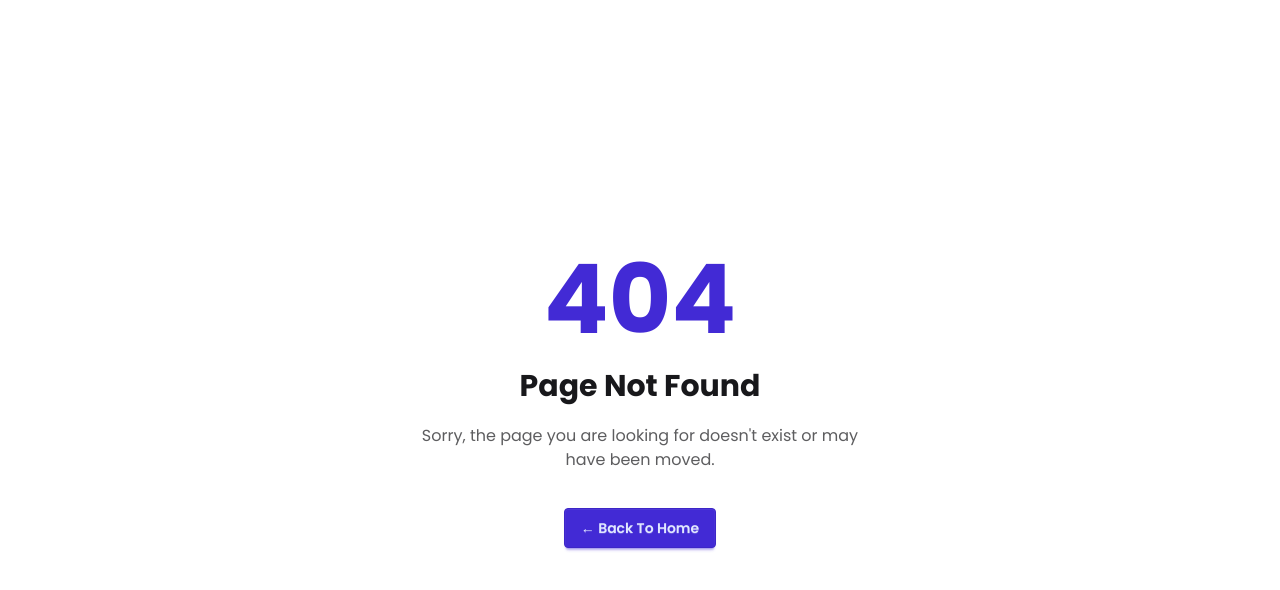
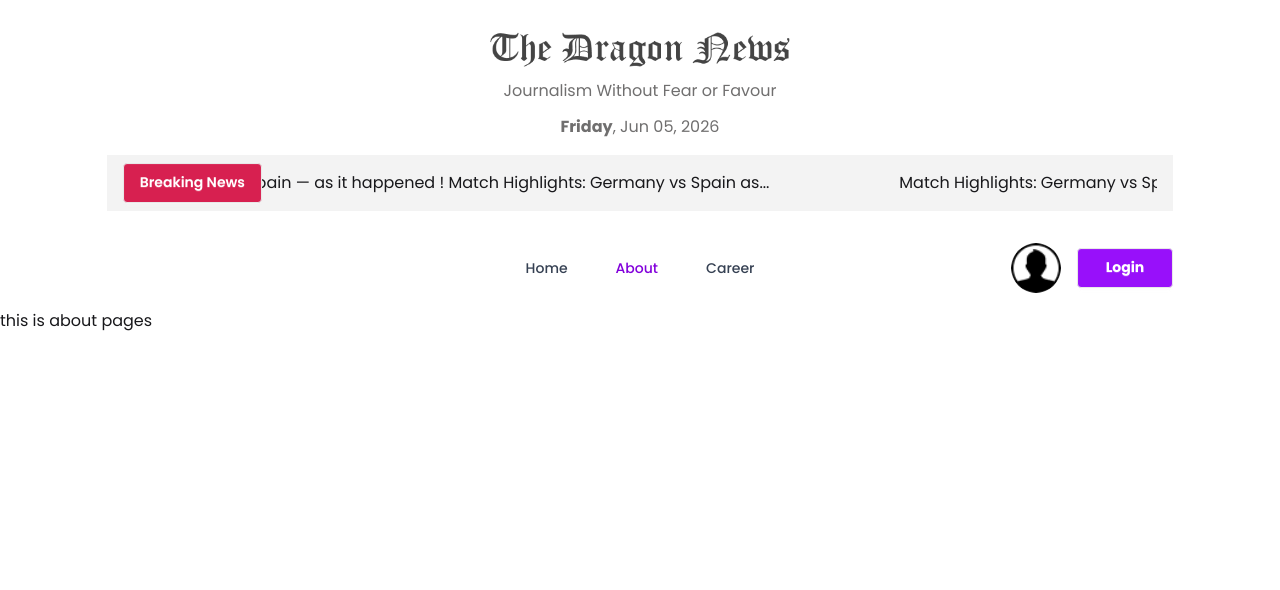
Before and after one commit to sakibulislam75/dragon-news, a Next.js app: page /about in a window 1280 px wide. Before the commit this address had no page. Shown: the top 590 px of the page. Built offline with nearby package versions, Linux system fonts and the light colour scheme.

Commit message:
feat: highlight active navbar links

```diff
--- /dev/null
+++ b/src/app/(main)/about/page.jsx
@@ -0,0 +1,11 @@
+import React from 'react';
+
+const AboutPage = () => {
+   return (
+      <div>
+         <h1>this is about pages</h1>
+      </div>
+   );
+};
+
+export default AboutPage;
--- /dev/null
+++ b/src/app/(main)/career/page.jsx
@@ -0,0 +1,11 @@
+import React from 'react';
+
+const CareerPage = () => {
+   return (
+      <div>
+         <h1>This is the Career Page</h1>
+      </div>
+   );
+};
+
+export default CareerPage;
--- a/src/app/not-found.jsx
+++ b/src/app/not-found.jsx
@@ -4,16 +4,18 @@
    return (
       <section className="min-h-screen flex items-center justify-center px-4">
          <div className="text-center space-y-5">
-            <h1 className="text-8xl font-extrabold text-primary">404</h1>
+            <h1 className="text-8xl font-extrabold text-purple-600">404</h1>
 
-            <h2 className="text-3xl font-bold">Page Not Found</h2>
+            <h2 className="text-3xl font-bold text-purple-900">Page Not Found</h2>
 
-            <p className="text-base-content/70 max-w-md mx-auto">
+            <p className="text-gray-600 max-w-md mx-auto">
                Sorry, the page you are looking for doesn't exist or may have been moved.
             </p>
 
             <Link href="/">
-               <button className="btn btn-primary mt-4">← Back To Home</button>
+               <button className="btn bg-purple-600 hover:bg-purple-700 border-none text-white mt-4">
+                  ← Back To Home
+               </button>
             </Link>
          </div>
       </section>
--- /dev/null
+++ b/src/components/NavLink.jsx
@@ -0,0 +1,19 @@
+'use client';
+import Link from 'next/link';
+import { usePathname } from 'next/navigation';
+import React, { use } from 'react';
+
+const NavLink = ({ href, children }) => {
+   const pathname = usePathname();
+   const isActive = href === pathname;
+   return (
+      <Link
+         href={href}
+         className={`px-3 py-2 rounded-md text-sm font-medium ${isActive ? 'text-purple-700' : 'text-gray-700 hover:text-gray-900'}`}
+      >
+         {children}
+      </Link>
+   );
+};
+
+export default NavLink;
--- a/src/components/Navbar.jsx
+++ b/src/components/Navbar.jsx
@@ -2,6 +2,7 @@
 import React from 'react';
 import logo from '@/assets/user.png';
 import Image from 'next/image';
+import NavLink from './NavLink';
 
 const Navbar = () => {
    return (
@@ -14,13 +15,13 @@
             <div>
                <ul className="flex justify-center gap-4 md:gap-6 text-[#706F6F]">
                   <li>
-                     <Link href="/">Home</Link>
+                     <NavLink href="/">Home</NavLink>
                   </li>
                   <li>
-                     <Link href="/about">About</Link>
+                     <NavLink href="/about">About</NavLink>
                   </li>
                   <li>
-                     <Link href="/career">Career</Link>
+                     <NavLink href="/career">Career</NavLink>
                   </li>
                </ul>
             </div>
@@ -28,7 +29,7 @@
             {/* Right Side */}
             <div className="flex justify-center md:justify-end items-center gap-4">
                <Image src={logo} alt="Logo" width={50} height={50} className="rounded-full" />
-               <Link href="/login" className="btn bg-[#403f3f] text-white font-bold px-7">
+               <Link href="/login" className="btn bg-purple-600 text-white font-bold px-7">
                   Login
                </Link>
             </div>
```
